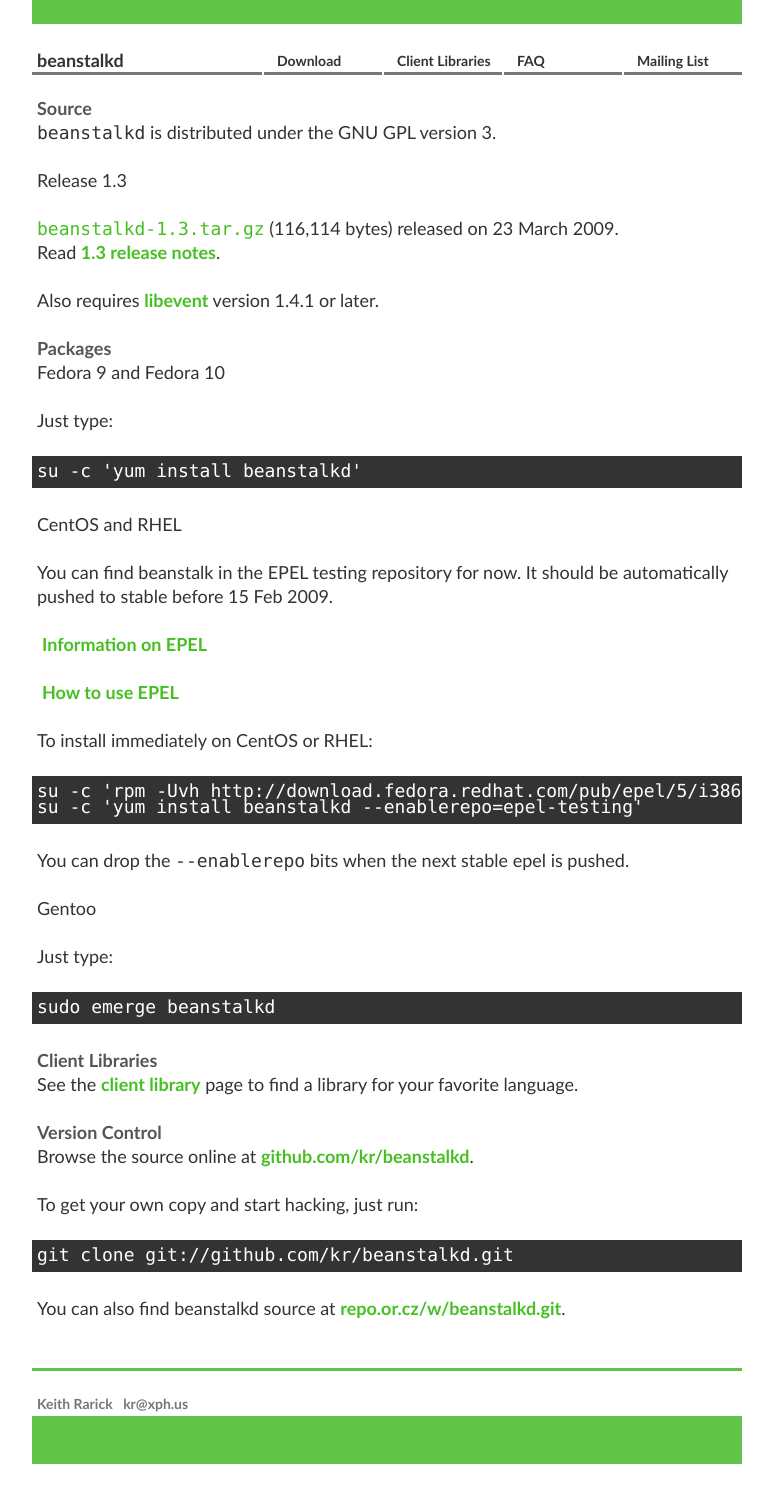
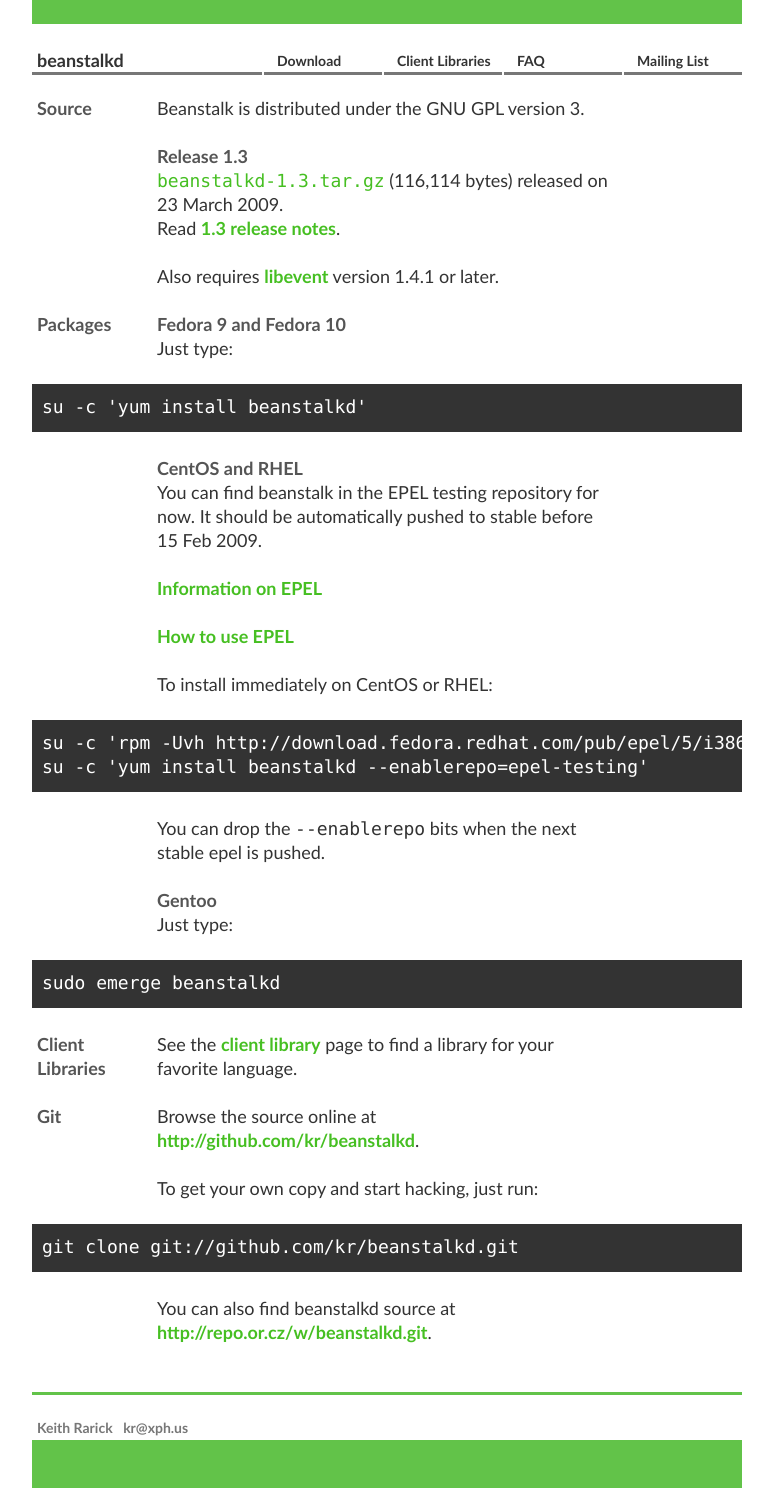
Before and after one commit to beanstalkd/beanstalkd, a Jekyll site: the page built from download.md, in a window 1280 px wide. Shown: the whole page, without its empty margins (253-1026 px from the left). Built offline with Jekyll 4.4.1, drawn with Linux system fonts in a browser that asks for light colours; comment, search, counter and statistics services are not loaded; before the commit the page ends 1464 px from its top, so only the background shows below that.

Commit message:
Style tweaks.

```diff
--- a/css/base.css
+++ b/css/base.css
@@ -48,8 +48,16 @@
   overflow: hidden;
 }
 
-p, h1, h2, h3, h4, li, dd, blockquote {
+h1, h2, h4, li, dd, blockquote {
   padding: 0 5px;
+}
+
+p, h3, li {
+  padding: 0 125px;
+}
+
+li > p {
+  padding: 0;
 }
 
 p, h1, h2, h3, h4, pre, ul, ol, dl, blockquote {
@@ -90,23 +98,11 @@
 }
 
 pre {
-  line-height: 16px;
+  font-size: 18px;
+  line-height: 24px;
   background: #333;
   color: #fff;
-  padding: 8px 5px;
-}
-
-pre.l0 {
-  margin-bottom: 32px;
-}
-
-pre.l1 {
-  margin-top: -4px;
-  margin-bottom: 20px;
-}
-
-pre.l2 {
-  margin-bottom: 24px;
+  padding: 12px 10px;
 }
 
 h1 {
@@ -114,13 +110,17 @@
 }
 
 h2 {
+  font-weight: bold;
+  color: #555;
+  float: left;
+  width: 100px;
+}
+
+h3 {
   /*font-size: 18.6667px;*/
   font-weight: bold;
   margin-bottom: 0;
   color: #555;
-}
-
-h3 {
 }
 
 h4, h5, h6 {
--- a/download.md
+++ b/download.md
@@ -5,7 +5,7 @@
 
 ## Source
 
-`beanstalkd` is distributed under the GNU GPL version 3.
+Beanstalk is distributed under the GNU GPL version 3.
 
 ### Release 1.3
 
@@ -52,16 +52,14 @@
 See the [client library](client.html) page to find a library for your favorite
 language.
 
-## Version Control
+## Git
 
-Browse the source online at
-[github.com/kr/beanstalkd](http://github.com/kr/beanstalkd).
+Browse the source online at <http://github.com/kr/beanstalkd>.
 
 To get your own copy and start hacking, just run:
 
     git clone git://github.com/kr/beanstalkd.git
 
-You can also find beanstalkd source at
-[repo.or.cz/w/beanstalkd.git](http://repo.or.cz/w/beanstalkd.git).
+You can also find beanstalkd source at <http://repo.or.cz/w/beanstalkd.git>.
 
 [libevent]: http://monkey.org/~provos/libevent/
```
Also changed, not shown: index.md (+3 -3 lines).
